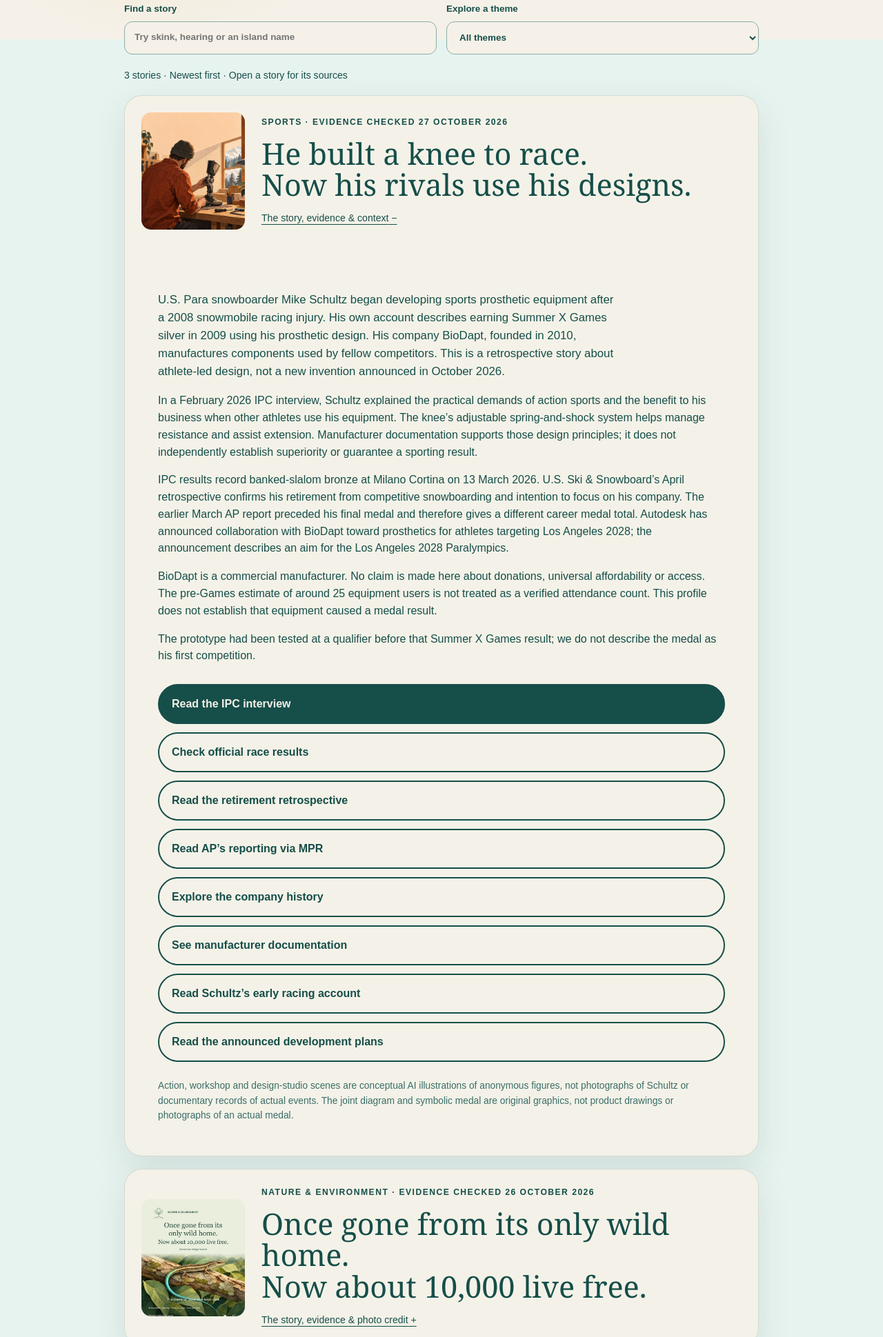
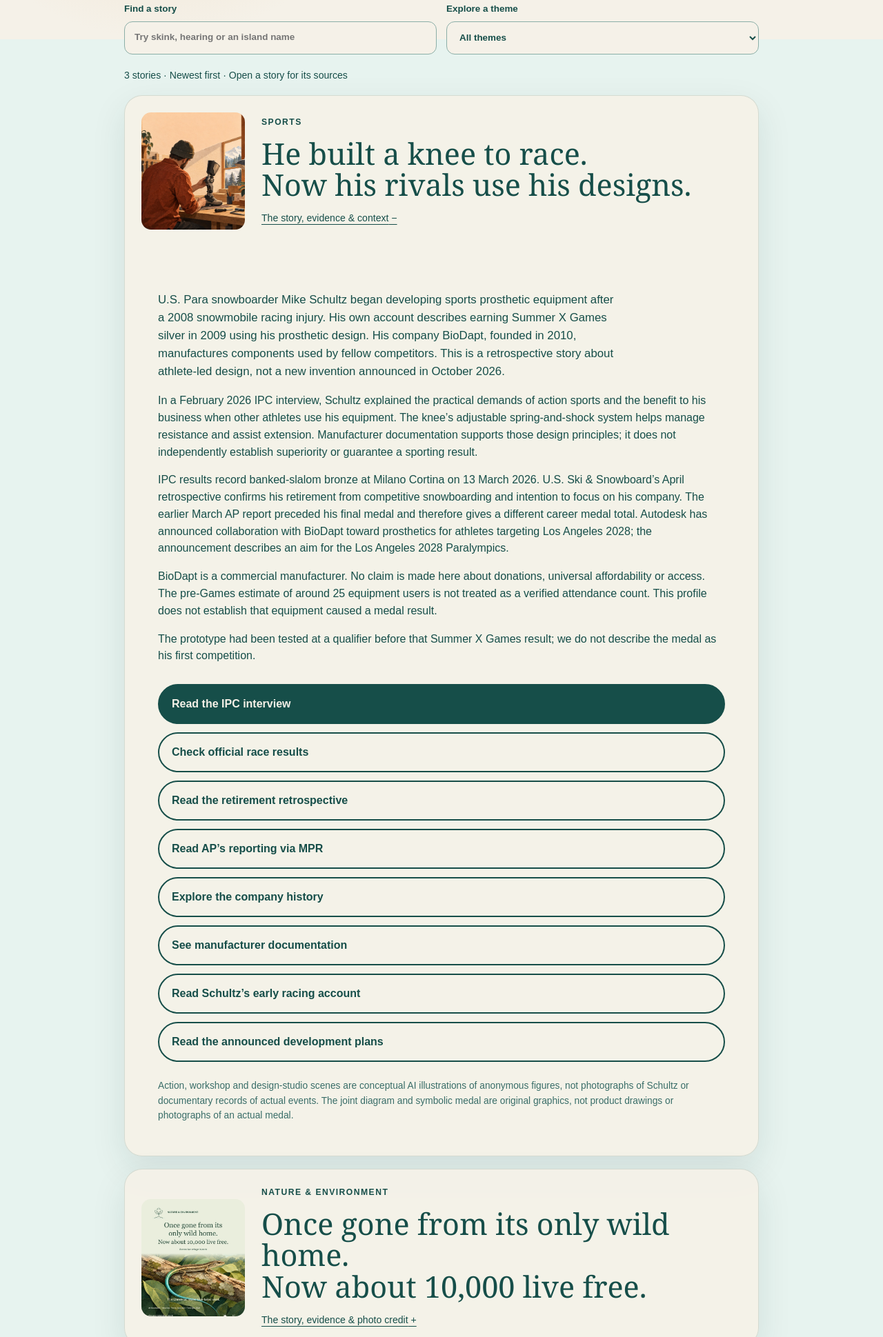
Before and after one commit to B-Richelle/Reasons-to-Look-Up---Sources, a plain HTML site: page index.html in a window 1280 px wide. Shown: the part 439-2378 px from the top of the page at 69% size. Drawn offline with Linux system fonts and the light colour scheme.

Commit message:
Remove evidence-check dates from story heading labels

```diff
--- a/index.html
+++ b/index.html
@@ -73,7 +73,7 @@
     <summary class="story-summary">
       <img class="story-image" src="assets/mike-schultz-story.jpg" alt="Conceptual AI paper-cut illustration of an anonymous maker examining a sports prosthesis at a workbench.">
       <div>
-        <p class="eyebrow">Sports · Evidence checked 27 October 2026</p>
+        <p class="eyebrow">Sports</p>
         <h2>He built a knee to race.<br>Now his rivals use his designs.</h2>
         <span class="summary-action">The story, evidence &amp; context</span>
       </div>
@@ -104,7 +104,7 @@
       <summary class="story-summary">
         <img class="story-image" src="assets/skink-story.jpg" alt="AI paper-cut illustration of a slender striped skink with a long blue tail on a branch.">
         <div>
-          <p class="eyebrow">Nature &amp; Environment · Evidence checked 26 October 2026</p>
+          <p class="eyebrow">Nature &amp; Environment</p>
           <h2>Once gone from its only wild home.<br>Now about 10,000 live free.</h2>
           <span class="summary-action">The story, evidence &amp; photo credit</span>
         </div>
```
